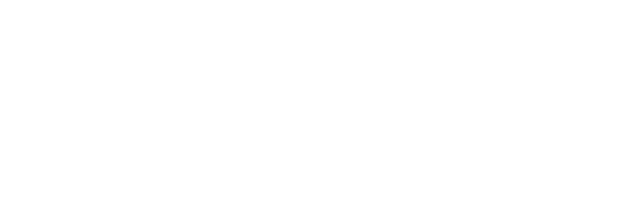
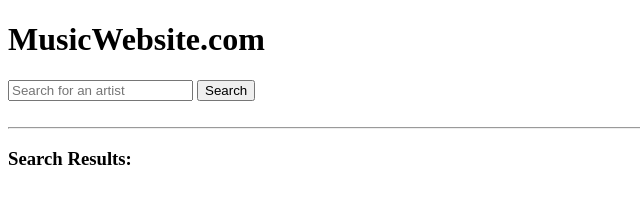
Before and after one commit to Momentum-Team-8/itunes-search-roanblanchard, a website: page index.html in a window 1280 px wide. Shown: the whole page, without its empty margins (0-640 px from the left). Drawn offline with Linux system fonts and the light colour scheme.

Commit message:
added all hardcoded html

```diff
--- a/index.html
+++ b/index.html
@@ -7,5 +7,20 @@
   <title>Music Search</title>
 </head>
 <body>
+    <form>
+        <h1>
+            MusicWebsite.com
+        </h1>
+        <div class="player"></div>
+        <input placeholder="Search for an artist" type="text" id="artist-search" required>
+        <button id="search-button" type="submit">Search</button>
+        <br>
+        <br>
+        <hr>
+        <h3>
+            Search Results:
+        </h3>
+        <div class="search-results"></div>
+    </form>
 </body>
 </html>
```
Also changed, not shown: 1 other file.
